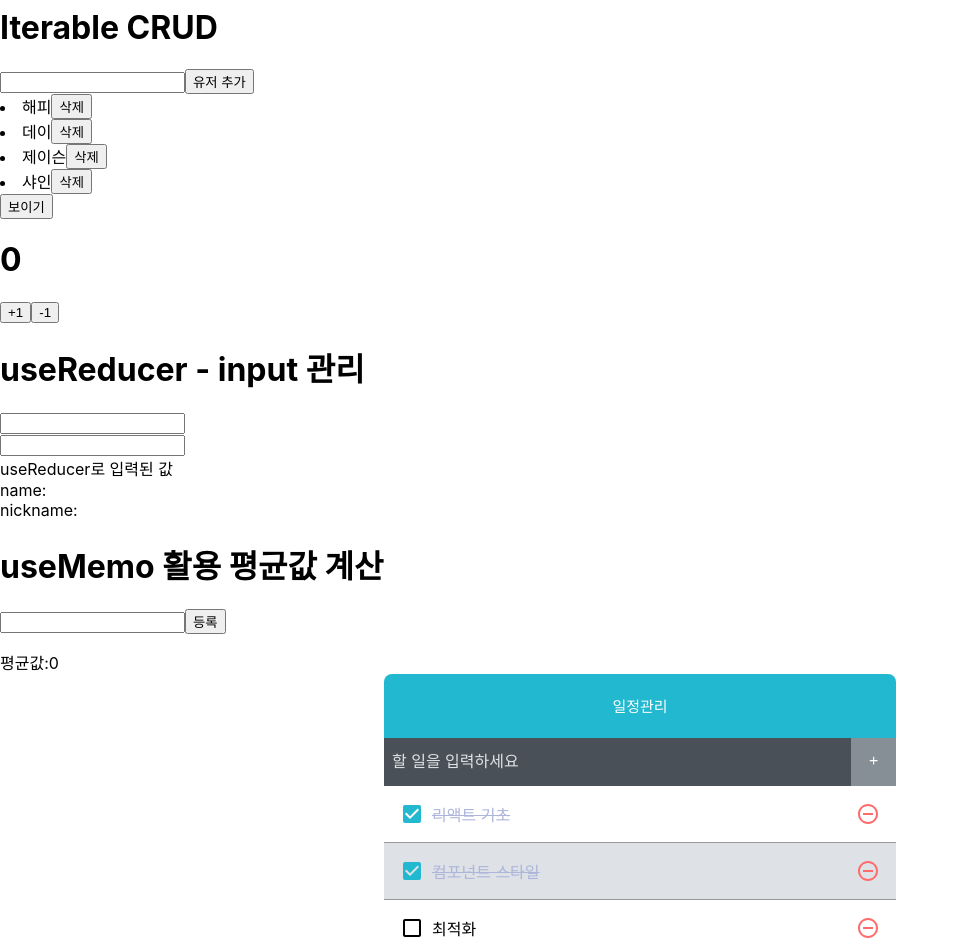
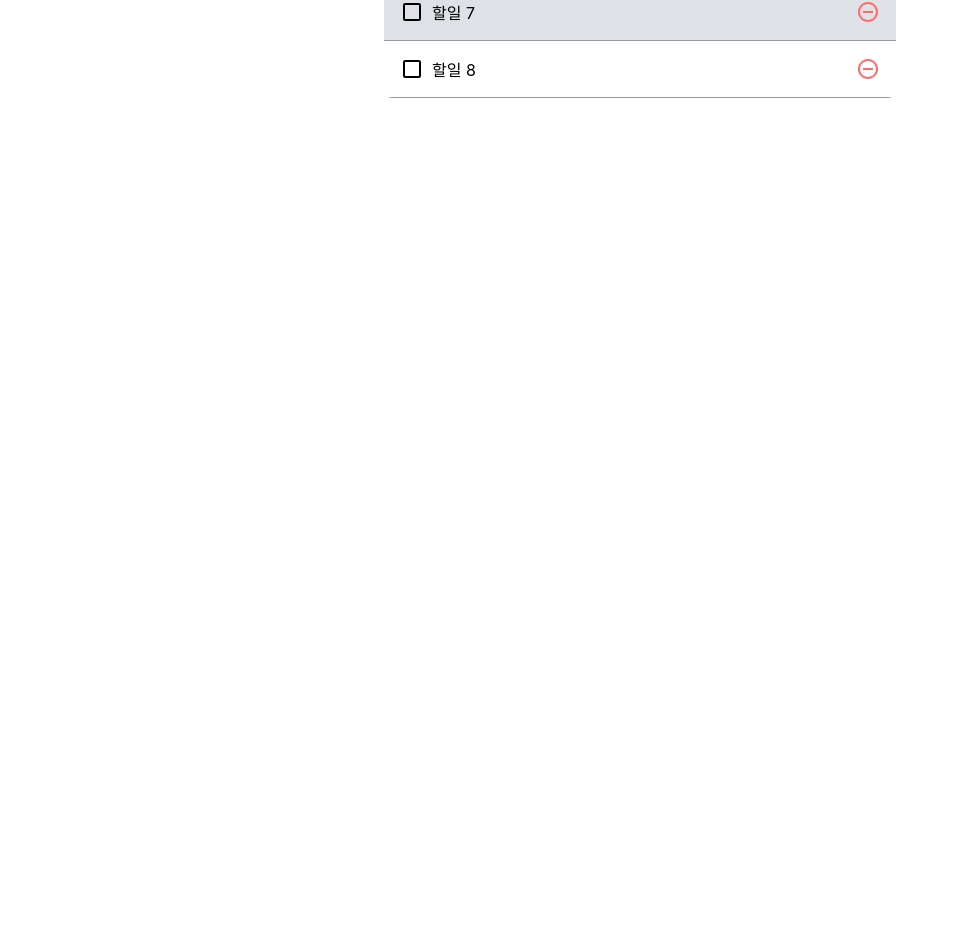
Before and after one commit to happy-sonday/how-to-react-easy, a React (Create React App) app: page / in a window 1280 px wide. Shown: the part 527-1479 px from the top of the page, without its empty margins (0-959 px from the left). After the commit the page ends 800 px from the top, so only its background shows below. Built offline with nearby package versions, Linux system fonts and the light colour scheme.

Commit message:
성능최적화 React.memo, useCallback, virtuall scroll

```diff
--- a/package.json
+++ b/package.json
@@ -11,6 +11,7 @@
     "react-dom": "^17.0.2",
     "react-icons": "^4.3.1",
     "react-scripts": "5.0.0",
+    "react-virtualized": "^9.22.3",
     "web-vitals": "^2.1.4"
   },
   "scripts": {
@@ -41,6 +42,7 @@
     "@types/node": "^17.0.13",
     "@types/react": "^17.0.38",
     "@types/react-dom": "^17.0.11",
+    "@types/react-virtualized": "^9.21.16",
     "typescript": "^4.5.5"
   }
 }
--- a/src/App.tsx
+++ b/src/App.tsx
@@ -14,68 +14,86 @@ import TodoTemp from './pages/TodoTemp';
 import TodoInsert from './components/todo/TodoInsert';
 import TodoList from './components/todo/TodoList';
 
+const createBulkItems = () => {
+  const array = [];
+  for (let index = 0; index < 2500; index++) {
+    array.push({
+      id: index,
+      text: `할일 ${index}`,
+      checked: false,
+    });
+  }
+
+  return array;
+};
+
 const App = () => {
   //todo 기본 데이터
-  const [todos, setTodos] = useState([
-    {
-      id: 1,
-      text: '리액트 기초',
-      checked: true,
-    },
-    {
-      id: 2,
-      text: '컴포넌트 스타일',
-      checked: true,
-    },
-    {
-      id: 3,
-      text: '최적화',
-      checked: false,
-    },
-  ]);
+  // const [todos, setTodos] = useState([
+  //   {
+  //     id: 1,
+  //     text: '리액트 기초',
+  //     checked: true,
+  //   },
+  //   {
+  //     id: 2,
+  //     text: '컴포넌트 스타일',
+  //     checked: true,
+  //   },
+  //   {
+  //     id: 3,
+  //     text: '최적화',
+  //     checked: false,
+  //   },
+  // ]);
 
-  const nextId = useRef(4);
+  const [todos, setTodos] = useState(createBulkItems);
 
-  /** 할일 추가 */
-  const onInsert = useCallback(
-    (text: string) => {
+  const nextId = useRef(2501);
+
+  /**
+   * NOTE: 최적화 방법1
+   * useCallback 두번째 파라미터에 배열에 최신상태(업데이트)의 todos배열을 참조하기때문에
+   * 매번 새로운 함수가 생성되는 것을 함수형 업데이트 방법으로 방지한다.
+   *
+   * 현재상태의 state를 setter의 콜백 파라미터로 전달한다.
+   * 배열의 두번째 최신상태의 변수를 검사하지 않도록 빈배열로 둔다.
+   * 이것을 함수형 업데이트라고 한다.
+   * useReducer도 있지만 방법의 차이
+   *
+   */
+
+  /** @type {*} */
+  const onInsert = useCallback((text: string) => {
     const cloneTodo = {
       id: nextId.current,
       text,
       checked: false,
     };
 
-      setTodos(todos.concat(cloneTodo));
+    setTodos((todos) => todos.concat(cloneTodo));
     nextId.current += 1;
-    },
-    [todos]
-  );
+  }, []);
 
   /** 할일 삭제 */
-  const onRemove = useCallback(
-    (id: number) => {
-      setTodos(todos.filter((todo) => todo.id !== id));
-    },
-    [todos]
-  );
+  const onRemove = useCallback((id: number) => {
+    setTodos((todos) => todos.filter((todo) => todo.id !== id));
+  }, []);
 
   /** 할일 상태 변경 */
-  const onToggle = useCallback(
-    (id) => {
-      setTodos(
+  const onToggle = useCallback((id) => {
+    setTodos((todos) =>
       todos.map((todo: any) =>
         todo.id === id ? { ...todo, checked: !todo.checked } : todo
       )
     );
-    },
-    [todos]
-  );
+  }, []);
 
   const [visible, setVisible] = useState(false);
 
   return (
     <div>
-      <Home fromParent={'컴포넌트속성전달'}>
+      {/*       <Home fromParent={'컴포넌트속성전달'}>
         <article>
           <h1>컴포넌트 내부 작성</h1>
           <p>children으로 동적으로 node를 전달해 생성한다</p>
@@ -93,7 +111,7 @@ const App = () => {
 
       <UseReducerPractice />
       <UserReducerInput />
-      <UseMemoAVG />
+      <UseMemoAVG /> */}
       <TodoTemp>
         <TodoInsert onInsert={onInsert} />
         <TodoList todos={todos} onRemove={onRemove} onToggle={onToggle} />
--- a/src/components/todo/TodoItem.tsx
+++ b/src/components/todo/TodoItem.tsx
@@ -10,7 +10,7 @@ const TodoItem = (props: any) => {
   const { id, text, checked } = props.todo;
 
   return (
-    <div className='todo-item'>
+    <div className='todo-item-virtualized' style={props.style}>
       <div
         className={`checkbox ${checked ? 'checked' : ''}`}
         onClick={() => props.onToggle(id)}
@@ -25,4 +25,18 @@ const TodoItem = (props: any) => {
   );
 };
 
-export default TodoItem;
+/**
+ * NOTE: 최적화 방법2
+ * 리스트 내에 특정아이템만 변경된 경우 해당 아이템만 리렌더링되어야 하지만
+ * 나머지 부모컴포넌트 리스트에 종속된 아이템 모두 리렌더링안해도 되는 상황인데 모두 리렌더링되서 느려지는것
+ * React.memo를 사용했을 때 props가 바뀌었는지 혹은 바뀌지 않았는지 알아내서 리렌더링 성능을 최적화해 줄 수 있다.
+ *
+ * 불변성을 지켜야하는것은 깊은복사 서로 메모리주소를 참조하지않은 객체
+ * 내부에서 값이 새로워져도 바뀐것을 비교 또는 감지하지 못하기때문에 React.memo 최적화하는 것이 불가능
+ * 복잡한 객체구조를 가진경우 immer라는 라이브러리를 도움받아서 작업
+ *
+ */
+export default React.memo(
+  TodoItem,
+  (prevProps, nextProps) => prevProps === nextProps
+);
--- a/src/components/todo/TodoList.tsx
+++ b/src/components/todo/TodoList.tsx
@@ -1,19 +1,42 @@
-import React from 'react';
+import React, { useCallback } from 'react';
 import '../../sass/TodoList.scss';
 import TodoItem from './TodoItem';
-
+import { List } from 'react-virtualized';
+/**
+ * NOTE: 최적화 방법3
+ * 버츄얼 스크롤을적용해서 사용자화면에 보여지는 영역만큼의 아이템만 렌더링해서 보여준다.
+ */
 const TodoList = (props: any) => {
-  return (
-    <div className='todo-list'>
-      {props.todos.map((todo: any) => (
+  const rowRenderer = useCallback(
+    ({ index, key, style }) => {
+      const item = props.todos[index];
+      return (
         <TodoItem
-          todo={todo}
+          todo={item}
+          key={key}
           onRemove={props.onRemove}
           onToggle={props.onToggle}
+          style={style}
         />
-      ))}
-    </div>
+      );
+    },
+    [props.onRemove, props.onToggle, props.todos]
+  );
+
+  return (
+    <>
+      <List
+        className='todo-list'
+        width={512} // 전체크기
+        height={513} // 전체 높이
+        rowCount={props.todos.length} // 항목 개수
+        rowHeight={57} // 항목 높이
+        rowRenderer={rowRenderer} // 항목을 렌더링할 때 쓰는 함수
+        list={props.todos}
+        style={{ outline: 'none' }} // List 컴포넌트에 기본 적용되어있는 outline 스타일 제거
+      />
+    </>
   );
 };
 
-export default TodoList;
+export default React.memo(TodoList);
--- a/src/sass/TodoItem.scss
+++ b/src/sass/TodoItem.scss
@@ -1,9 +1,10 @@
-.todo-item {
+.todo-item-virtualized {
   padding: 16px;
   display: flex;
   align-items: center;
   justify-content: space-between;
   border-bottom: 1px solid #999;
+  box-sizing: border-box;
 
   &:nth-child(even) {
     background-color: #dee2e6;
--- a/src/sass/TodoList.scss
+++ b/src/sass/TodoList.scss
@@ -1,4 +1,5 @@
 .todo-list {
+  min-height: 320px;
   max-height: 513px;
-  overflow-y: auto;
+  overflow: auto;
 }
```
Also changed, not shown: 1 other file (tests, documents, lock files or other folders). Lines whose indentation alone changed are shown as unchanged.
